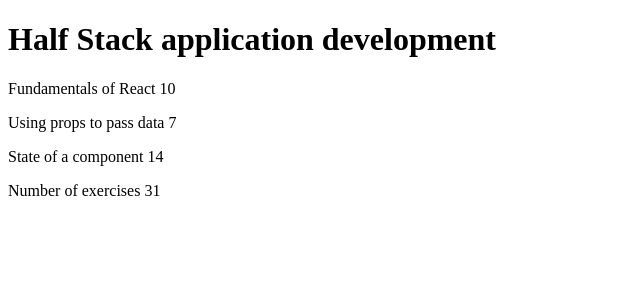
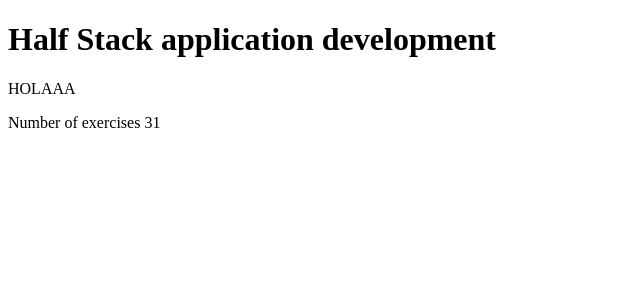
Before and after one commit to sumalemambo/fullstackopen, a React (Create React App) app in the folder part1/: page / in a window 1280 px wide. Shown: the top 300 px of the page, without its empty margins (0-640 px from the left). Built offline with nearby package versions, Linux system fonts and the light colour scheme.

Commit message:
Update part1  App.js components

```diff
--- a/part1/src/App.js
+++ b/part1/src/App.js
@@ -1,3 +1,49 @@
+// Header component
+const HeaderCourse = (props) => {
+  // Use props to pass the contents
+  // to the function.
+
+  return (
+    <div>
+      <h1>{props.courseName}</h1>
+    </div>
+  )
+}
+
+// Content component
+const Content = (props) => {
+  // Use props to pass the contents
+  // to the function.
+
+  return (
+    <div>
+      <p>
+        {props.part1} {props.exercises1}
+      </p>
+      <p>
+        {props.part2} {props.exercises2}
+      </p>
+      <p>
+        {props.part3} {props.exercises3}
+      </p>
+    </div>
+  )
+}
+
+// Total component
+const Total = (props) => {
+  // Use props to pass number of exercices
+  // to the function.
+
+  return (
+    <div>
+      <p>
+        Number of exercices {props.exercises1 + props.exercises2 + props.exercises3}
+      </p>
+    </div>
+  )
+}
+
 const App = () => {
   const course = 'Half Stack application development'
   const part1 = 'Fundamentals of React'
@@ -9,16 +55,8 @@
 
   return (
     <div>
-      <h1>{course}</h1>
-      <p>
-        {part1} {exercises1}
-      </p>
-      <p>
-        {part2} {exercises2}
-      </p>
-      <p>
-        {part3} {exercises3}
-      </p>
+      <HeaderCourse courseName={course}/>
+      <p>HOLAAA</p>
       <p>Number of exercises {exercises1 + exercises2 + exercises3}</p>
     </div>
   )
```
